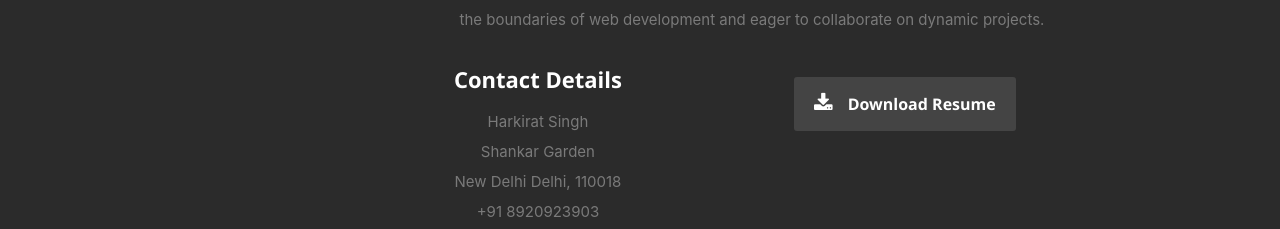
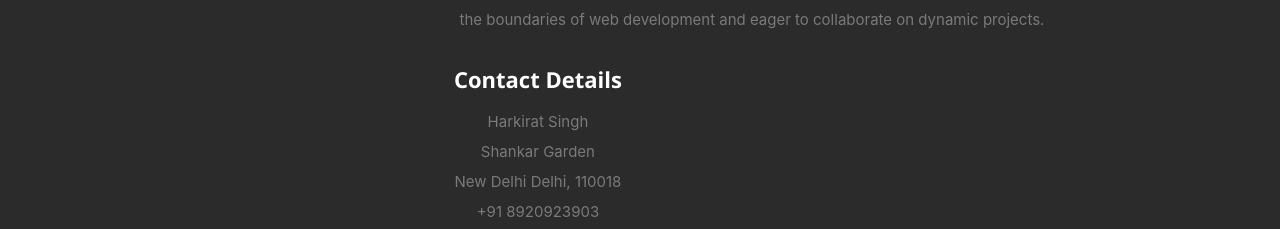
Before and after one commit to harkiratsingh97/Portfolio, a React (Create React App) app: page / in a window 1280 px wide. Shown: the part 1023-1252 px from the top of the page. Built offline with nearby package versions, Linux system fonts and the light colour scheme.

Commit message:
bgChanged

```diff
--- a/public/css/layout.css
+++ b/public/css/layout.css
@@ -33,7 +33,8 @@ header {
    height: 800px;
    min-height: 500px;
    width: 100%;
-   background: #161415 url(../images/header-background.jpg) no-repeat top center;
+   /* background: #161415 url(../images/header-background.jpg) no-repeat top center; */
+   background: #161415 url(https://e0.pxfuel.com/wallpapers/846/344/desktop-wallpaper-portfolio.jpg) no-repeat top center;
    background-size: cover !important;
 	-webkit-background-size: cover !important;
    text-align: center;
--- a/src/Components/About.js
+++ b/src/Components/About.js
@@ -11,7 +11,7 @@ export default function About(props) {
 		var zip = props.data.address.zip;
 		var phone = props.data.phone;
 		var email = props.data.email;
-		var resumeDownload = props.data.resumedownload;
+		// var resumeDownload = props.data.resumedownload;
 	}
 
 	return (
@@ -45,13 +45,13 @@ export default function About(props) {
 								<span>{email}</span>
 							</p>
 						</div>
-						<div className="columns download">
+						{/* <div className="columns download">
 							<p>
 								<a href={resumeDownload} className="button">
 									<i className="fa fa-download"></i>Download Resume
 								</a>
 							</p>
-						</div>
+						</div> */}
 					</div>
 				</div>
 			</div>
```
